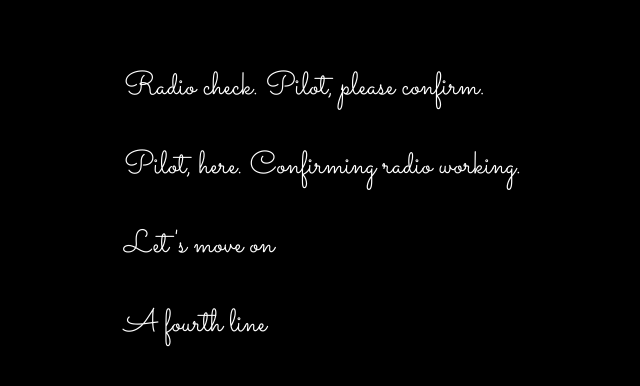
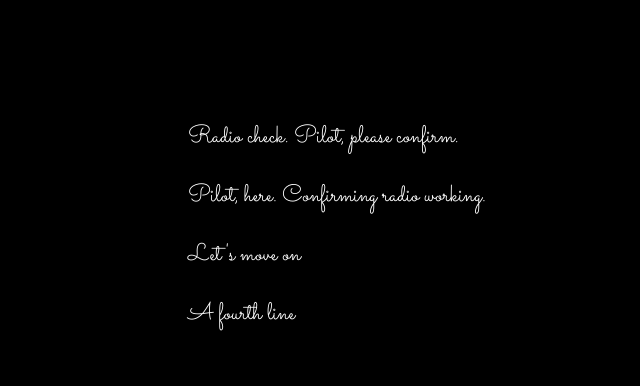
Before and after one commit to jkamponsah/communication-log, a plain HTML site: page index.html in a window 1280 px wide. Shown: the whole page, without its empty margins (132-772 px from the left). Drawn offline with Linux system fonts and the light colour scheme.

Commit message:
I made changes to index.html file and style file

```diff
--- a/index.html
+++ b/index.html
@@ -1,7 +1,7 @@
 <html>
    <head>
       <link rel="stylesheet" type="text/css" href="style.css">
-      <link href="https://fonts.googleapis.com/css?family=Satisfy" rel="stylesheet">
+      <!-- <link href="https://fonts.googleapis.com/css?family=Satisfy" rel="stylesheet"> -->
       <link href="https://fonts.googleapis.com/css?family=Sacramento" rel="stylesheet">
    </head>
  <body>
--- a/style.css
+++ b/style.css
@@ -2,8 +2,6 @@ body {
    color: white;
    background-color: black;
    font-family: 'Sacramento', cursive;
-   font-size: 32px;
-   margin-top: 5%;
-   margin-left: 20%;
-   margin-right: 20%;
+   font-size: 150%;
+   margin: 5em 25%;
 }
```
